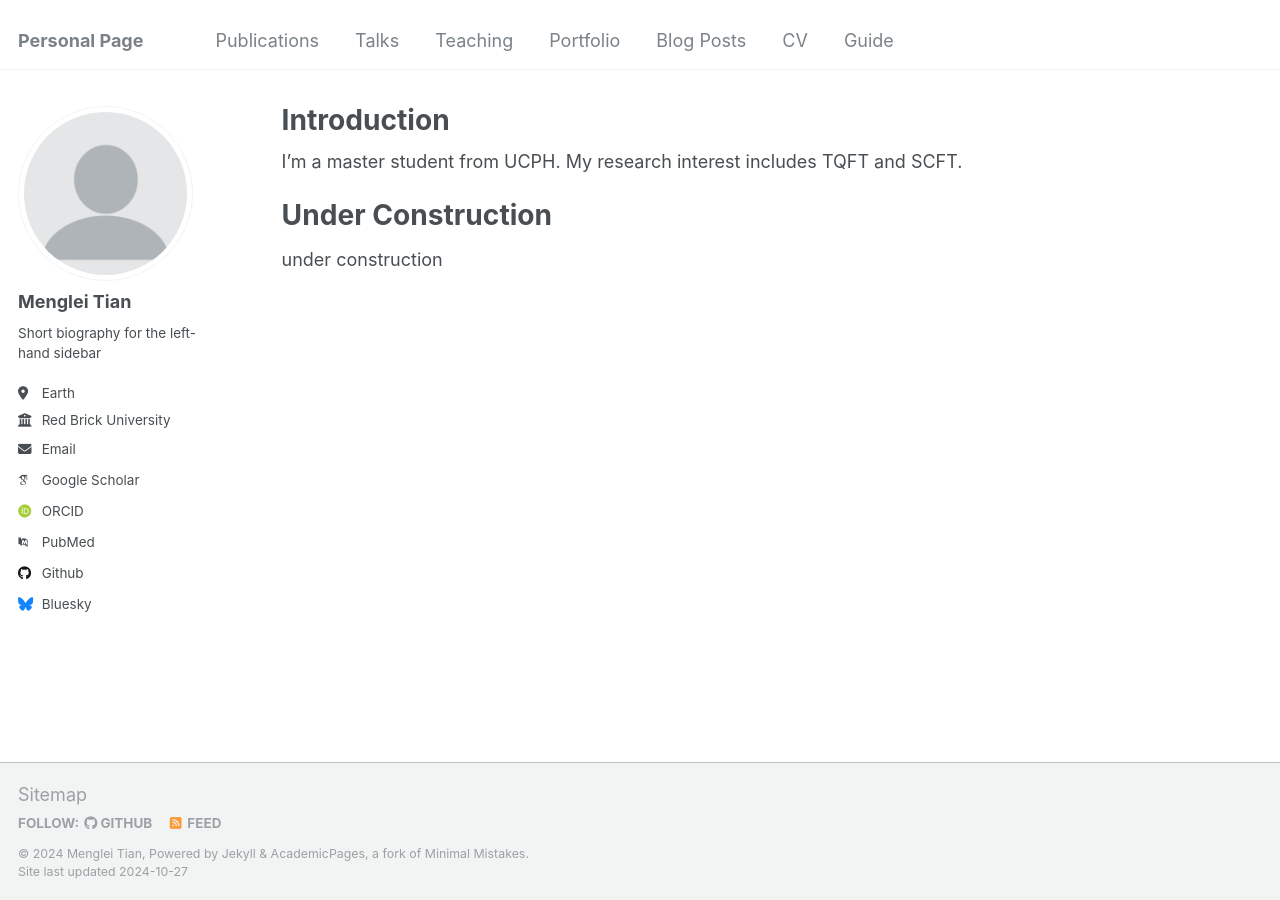
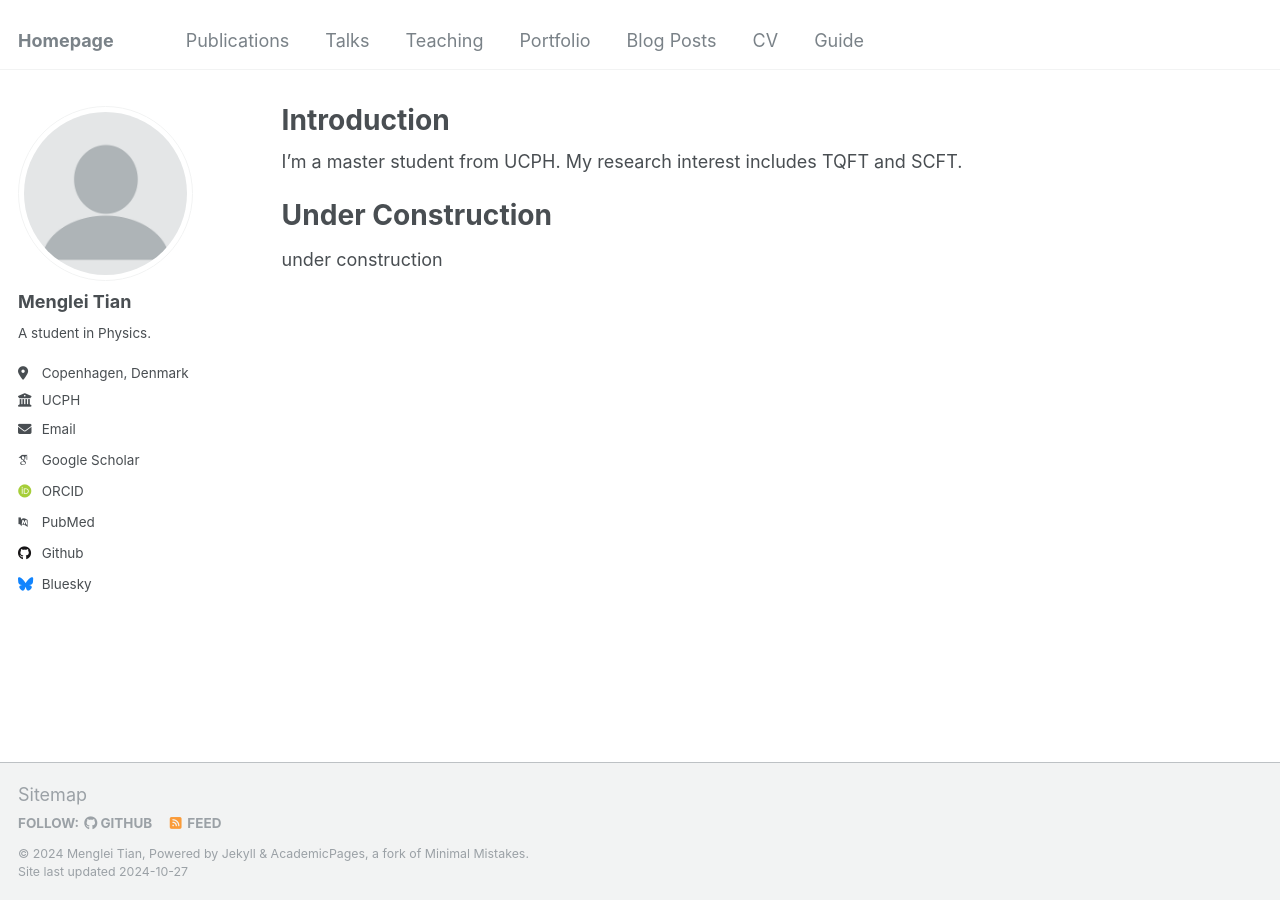
Before and after one commit to Corvus-coronoides/Menglei-Tian.github.io, a Jekyll site: the page built from _pages/about.md, in a window 1280 px wide. Built offline with Jekyll 4.4.1, drawn with Linux system fonts in a browser that asks for light colours; some web fonts are replaced.

Commit message:
Update _config.yml

```diff
--- a/_config.yml
+++ b/_config.yml
@@ -8,7 +8,7 @@
 
 # Basic Site Settings
 locale                   : "en-US"
-title                    : "Personal Page"
+title                    : "Homepage"
 title_separator          : "-"
 name                     : &name "Menglei Tian"
 description              : &description "personal description"
@@ -24,19 +24,19 @@ author:
   avatar           : "profile.png"
   name             : "Menglei Tian"
   pronouns         : # example: "she/her"
-  bio              : "Short biography for the left-hand sidebar"
-  location         : "Earth"
-  employer         : "Red Brick University"
+  bio              : "A student in Physics."
+  location         : "Copenhagen, Denmark"
+  employer         : "UCPH"
   uri              : # URL
-  email            : "none@example.org"
+  email            : ""
 
   # Academic websites
   arxiv            : # URL - Update with the correct link to your profile
-  googlescholar    : "https://scholar.google.com/citations?user=PS_CX0AAAAAJ"
+  googlescholar    : ""
   impactstory      : # URL
-  orcid            : "http://orcid.org/yourorcidurl"
+  orcid            : ""
   semantic         : # URL
-  pubmed           : "https://www.ncbi.nlm.nih.gov/pubmed/?term=john+snow"
+  pubmed           : ""
   researchgate     : # URL
 
   # Repositories and software development
```
